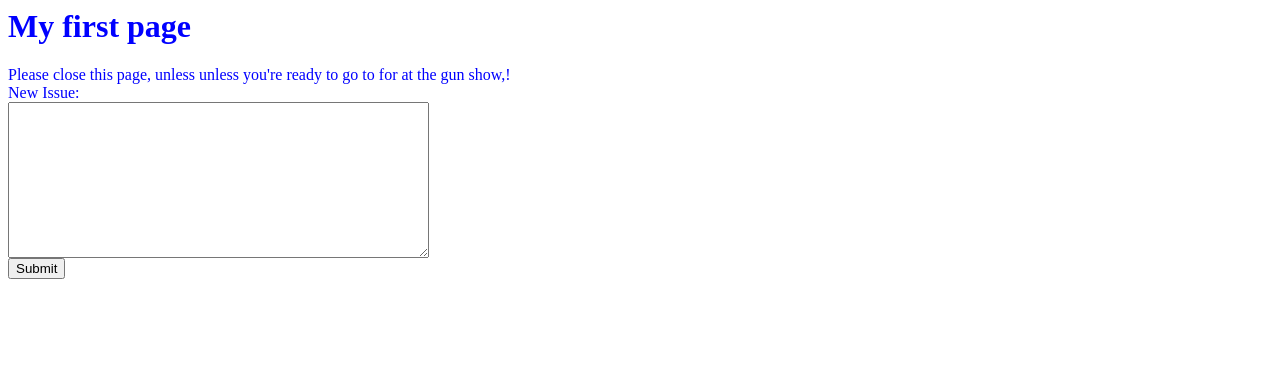
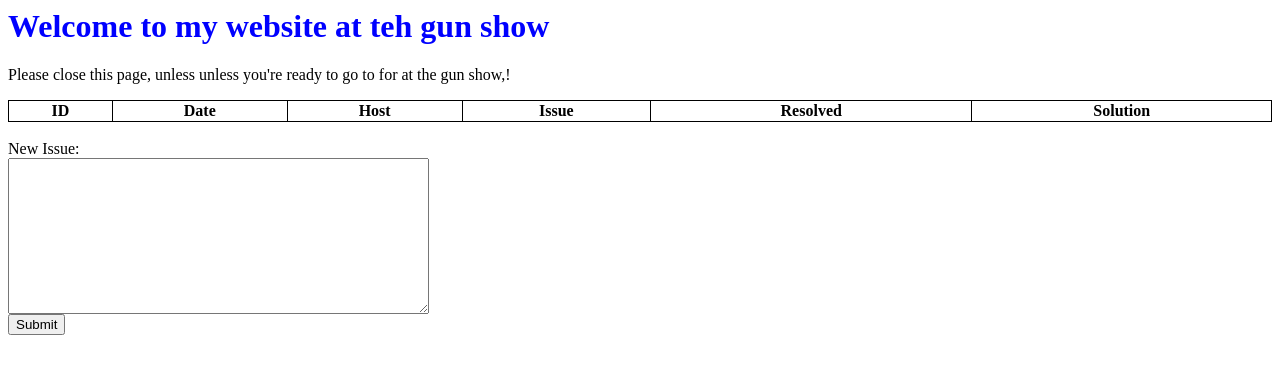
Before and after one commit to tutecs/GunShowHTTPServer, a plain HTML site: page index.html in a window 1280 px wide. Drawn offline with Linux system fonts and the light colour scheme.

Commit message:
Added an issues tables to the html code. Also added id.txt

```diff
--- a/index.html
+++ b/index.html
@@ -1,17 +1,41 @@
 <html>
 
 <head>
-
+<style>
+table, th, td {
+	border: 1px solid black;
+	border-collapse: collapse;
+}
+h1 {
+	color: Blue;
+}
+tr:nth-child(even) {
+    background-color: #D3D3D3;
+}
+</style>
 <title> At the gun show</title>
 
 </head>
 
-<body bgcolor="white" text="blue">
+<body bgcolor="white" text="black">
 
-<h1> My first page </h1>
+<h1>Welcome to my website at teh gun show</h1>
+<p>
+Please close this page, unless unless you're ready to go to for at the gun show,!
+</p>
+<table style="width:100%">
+	<tr>
+		<th>ID</th>
+		<th>Date</th>
+		<th>Host</th>
+		<th>Issue</th>
+		<th>Resolved</th>
+		<th>Solution</th>
+	</tr>
 
-Please close this page, unless unless you're ready to go to for at the gun show,!
-
+<!-- Oh hi mark -->
+</table>
+<br>
 <form action="/submit.html" method="post">
   <label for="issue">New Issue:</label><br>
   <textarea name="issue" cols="50" rows="10"></textarea><br>
```
